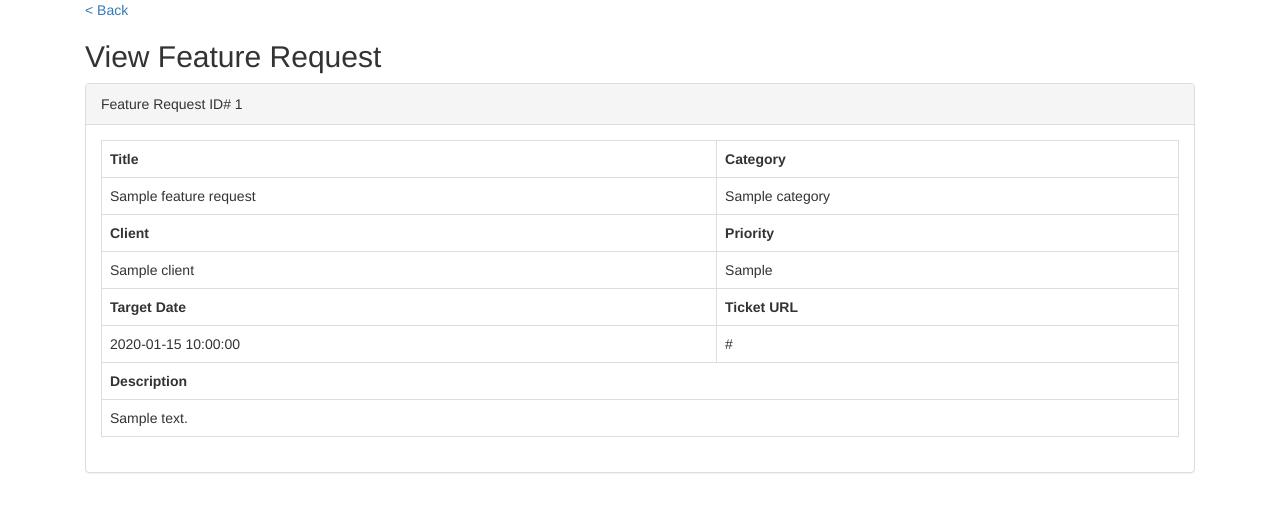
After one commit to adamlamers/feature_request, a Flask app: template templates/view_feature_request.html in a window 1280 px wide. The commit adds this page. Shown: the top 512 px of the page. Run offline with Flask 2, Linux system fonts and the light colour scheme; the template is opened without the code that fills it: most values are stand-ins (such as "Sample title", 1, 10 or a date in 2020); some libraries are stand-ins or nearby versions.

Commit message:
Ability to view feature requests

```diff
--- a/app.py
+++ b/app.py
@@ -79,6 +79,15 @@ def feature_request_create():
                                clients=clients,
                                categories=categories)
 
+@app.route('/feature_request/view/<int:id>')
+def feature_request_view(id):
+    try:
+        feature_request = FeatureRequest.get(FeatureRequest.id == id)
+    except peewee.FeatureRequestDoesNotExist as e:
+        abort(404)
+
+    return render_template('view_feature_request.html', feature_request=feature_request)
+
 @app.route('/client/create', methods=["GET", "POST"])
 def client_create():
     return render_template('create_client.html')
--- a/templates/index.html
+++ b/templates/index.html
@@ -25,7 +25,7 @@
                 <tbody>
                 {% for feature_request in feature_requests %}
                 <tr>
-                    <td>{{ feature_request.title }}</td>
+                    <td><a href="{{ url_for('feature_request_view', id=feature_request.id) }}">{{ feature_request.title }}</a></td>
                     <td>{{ feature_request.client.name }}</td>
                     <td>{{ feature_request.client_priority }}</td>
                     <td>{{ feature_request.target_date }}</td>
--- /dev/null
+++ b/templates/view_feature_request.html
@@ -0,0 +1,64 @@
+<!DOCTYPE html>
+<html lang="en">
+<head>
+    <meta http-equiv="Content-Type" content="text/html;charset=UTF-8">
+    <meta charset="UTF-8">
+    <link rel="stylesheet" href="/static/css/bootstrap.min.css" media="all">
+    <title>View Feature Request</title>
+</head>
+<body>
+    <div class="container">
+        <div class="col-md-12">
+            <a href="/">&lt; Back</a>
+        </div>
+
+        <div class="col-md-12">
+            <h2>View Feature Request</h2>
+        </div>
+
+        <div class="col-md-12">
+            <div class="panel panel-default">
+                <div class="panel-heading">
+                    Feature Request ID# {{ feature_request.id }}
+                </div>
+                <div class="panel-body">
+                    <table class="table table-bordered">
+                        <tbody>
+                            <tr>
+                                <th> Title </th>
+                                <th> Category </th>
+                            </tr>
+                            <tr>
+                                <td> {{ feature_request.title }} </td>
+                                <td> {{ feature_request.category.name }}</td>
+                            </tr>
+                            <tr>
+                                <th> Client </th>
+                                <th> Priority </th>
+                            </tr>
+                            <tr>
+                                <td> {{ feature_request.client.name }}</td>
+                                <td> {{ feature_request.client_priority }}</td>
+                            </tr>
+                            <tr>
+                                <th> Target Date </th>
+                                <th> Ticket URL </th>
+                            </tr>
+                            <tr>
+                                <td> {{ feature_request.target_date }}</td>
+                                <td> {{ feature_request.ticket_url }}</td>
+                            </tr>
+                            <tr>
+                                <th colspan="2">Description</th>
+                            </tr>
+                            <tr>
+                                <td colspan="2"> {{ feature_request.description }}</td>
+                            </tr>
+                        </tbody>
+                    </table>
+                </div>
+            </div>
+        </div>
+    </div>
+    </div>
+</body>
```
